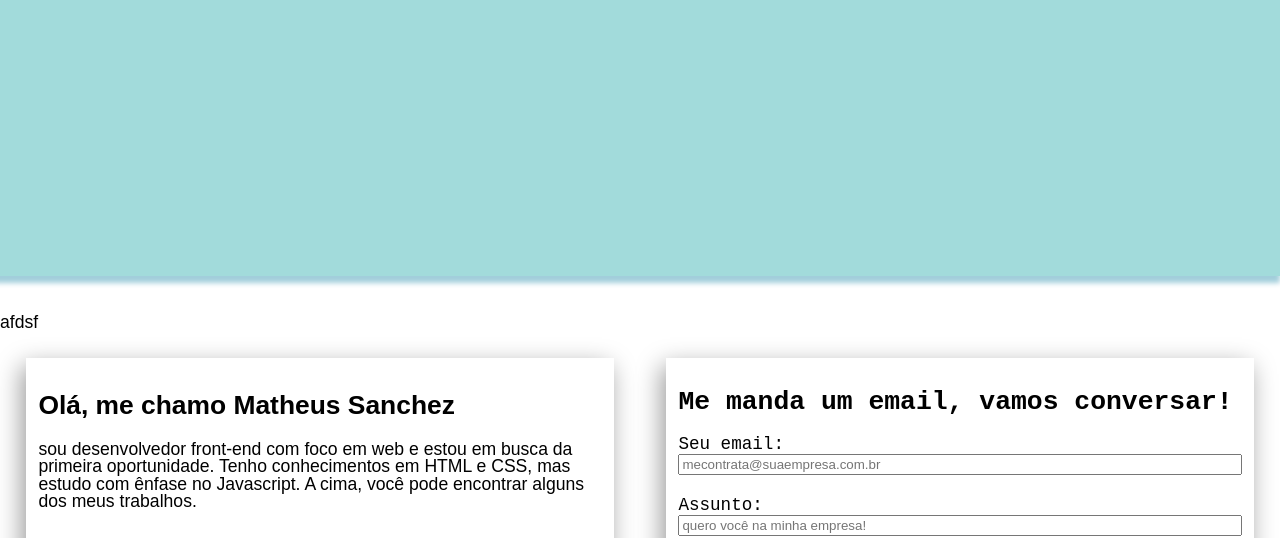
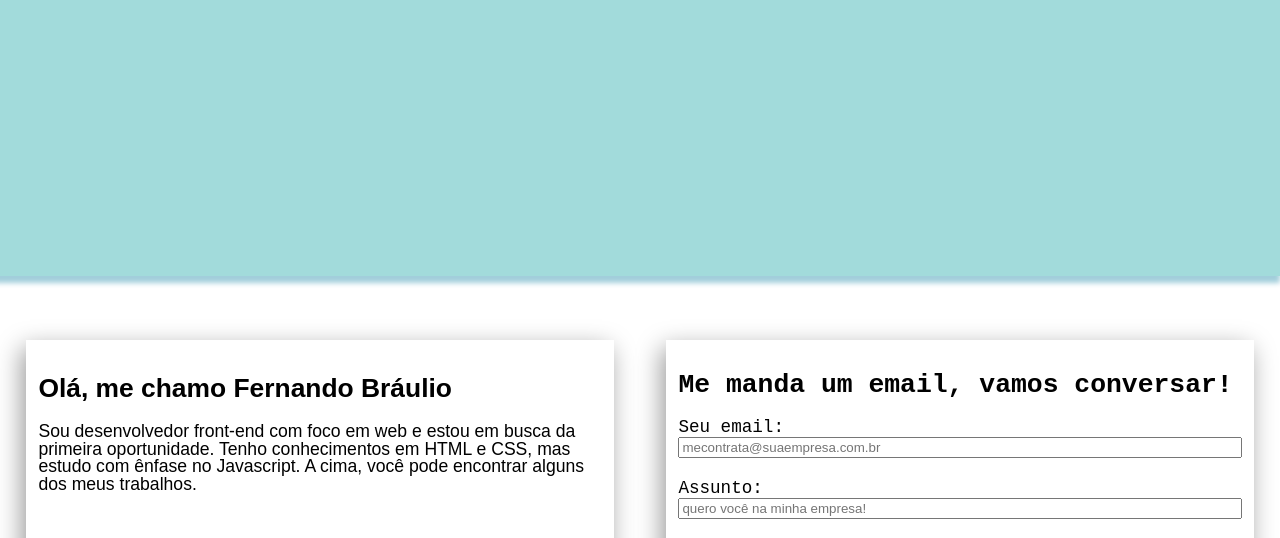
Before and after one commit to Fernando-Braulio/fernandobraulio.github.io, a plain HTML site: page Index.html in a window 1280 px wide. Shown: the part 444-982 px from the top of the page. Drawn offline with Linux system fonts and the light colour scheme.

Commit message:
Version 1.0.1

```diff
--- a/Index.html
+++ b/Index.html
@@ -1,3 +1,4 @@
+<!DOCTYPE html>
 <html lang="pt-br">
 	<head>
     	<title>Fernando Bráulio</title>
@@ -6,27 +7,22 @@
 	    <link href="https://fonts.googleapis.com/css?family=Rajdhani" rel="stylesheet">
 		-->
     	<link rel="stylesheet" type="text/css" href="assets/css/style.css">
-    </head>
-    <body>
-    	<div class="container">
+  </head>
+  <body>
+    <div class="container">
 			<header>
 				<h1 class="nomeHeader"><a href="#">Fernando Bráulio &gt;</a></h1>
-		        <h1 data-text="Desenvolvedor Front-end" class="tituloHeader">Desenvolvedor Front-End</h1>
+		    <h1 data-text="Desenvolvedor Front-end" class="tituloHeader">Desenvolvedor Front-End</h1>
 			</header>
-
-		</div>
+    </div>
+    <section class="sobre">
+      <div class="caixaTexto">
+        <h1>Olá, me chamo Fernando Bráulio</h1>
+        <p>Sou desenvolvedor front-end com foco em web e estou em busca da primeira oportunidade. Tenho conhecimentos em HTML e CSS, mas estudo com ênfase no Javascript. A cima, você pode encontrar alguns dos meus trabalhos.</p>
+      </div>
 
 
-afdsf
 <!---->
-
-<section class="sobre">
-<div class="caixaTexto">
-              <h1>Olá, me chamo Matheus Sanchez</h1>
-              <p> sou desenvolvedor front-end com foco em web e estou em busca da primeira oportunidade.
-                Tenho conhecimentos em HTML e CSS, mas estudo com ênfase no Javascript. A cima, você pode encontrar alguns
-                dos meus trabalhos.</p>
-            </div>
 
             <div class="caixaTexto">
               <div class="email">
--- a/assets/css/style.css
+++ b/assets/css/style.css
@@ -55,8 +55,6 @@ header a {
 	    width: 0%
 	}
 }
-
-/*NÃO ALTEREI AINDA*/
 .sobre {
     display: flex;
     flex-direction: row;
@@ -69,6 +67,9 @@ header a {
     padding: 1%;
     box-shadow: -4px 8px 24px rgba(0,0,0,.4);
 }
+
+
+    /*NÃO ALTEREI AINDA*/
     .email {
         display: flex;
         flex-direction: column;
```
Lines whose indentation alone changed are shown as unchanged.
